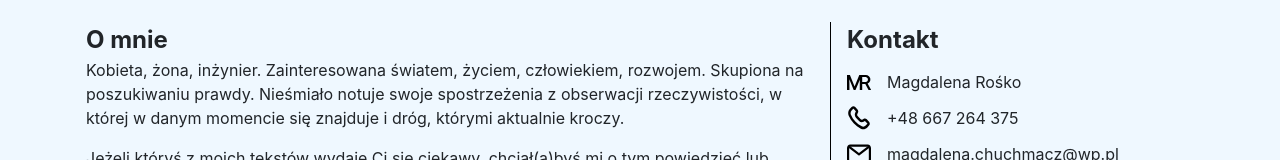
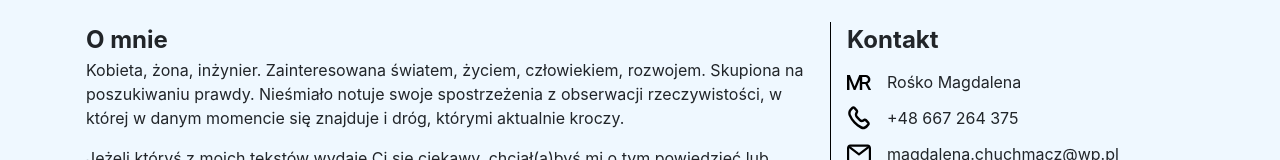
Before and after one commit to tomaszrosko/react-blog, a React (Create React App) app: page / in a window 1280 px wide. Shown: the part 1598-1758 px from the top of the page. Built offline with nearby package versions, Linux system fonts and the light colour scheme.

Commit message:
feat(AboutMe) refactor content insertion into constants and reverse const

```diff
--- a/src/components/AboutMe/AboutMe.js
+++ b/src/components/AboutMe/AboutMe.js
@@ -4,6 +4,20 @@ import {Col, Row} from "react-bootstrap";
 import LogoBlack from "../../assets/img/svg/logo-black.svg";
 import Phone from "../../assets/img/svg/phone.svg";
 import Message from "../../assets/img/svg/message.svg";
+
+const firstName = 'Magdalena';
+const lastName = "Rośko";
+const mobileNumber = "+48 667 264 375";
+const email = 'magdalena.chuchmacz@wp.pl'
+
+function reverseString(str) {
+  return str.split("").reverse().join("");
+}
+
+const firstNameReverse = reverseString(firstName)
+const lastNameReverse = reverseString(lastName)
+const mobileNumberReverse = reverseString(mobileNumber)
+const emailReverse = reverseString(email)
 
 function SectionDate() {
   return (
@@ -27,9 +41,9 @@ function SectionDate() {
             </Col>
             <Col md={4} className={"box-contact"}>
               <div className="title" id={"contact"}>Kontakt</div>
-              <a href="/" className={"link-footer"}><img src={LogoBlack} className={"ic-logo-black"} width={24} height={15} alt="Logo" /><p>okśoR aneladgaM</p></a>
-              <a href="tel:48667264375" className={"link-footer"}><img src={Phone} className={"ic-phone"} width={24} height={24} alt="Phone" /><p>573 462 766 84+</p></a>
-              <a href="mailto:magdalena.chuchmacz@wp.pl" className="link-footer"><img src={Message} className={"ic-message"} width={24} height={24} alt="Message" /><p>lp.pw@zcamhcuhc.aneladgam</p></a>
+              <a href="/" className={"link-footer"}><img src={LogoBlack} className={"ic-logo-black"} width={24} height={15} alt="Logo" /><p>{firstNameReverse} {lastNameReverse}</p></a>
+              <a href="tel:48667264375" className={"link-footer"}><img src={Phone} className={"ic-phone"} width={24} height={24} alt="Phone" /><p>{mobileNumberReverse}</p></a>
+              <a href="mailto:magdalena.chuchmacz@wp.pl" className="link-footer"><img src={Message} className={"ic-message"} width={24} height={24} alt="Message" /><p>{emailReverse}</p></a>
             </Col>
           </Row>
         </Container>
```
